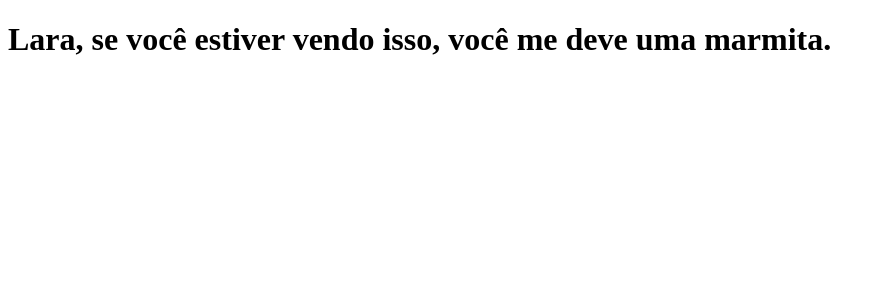
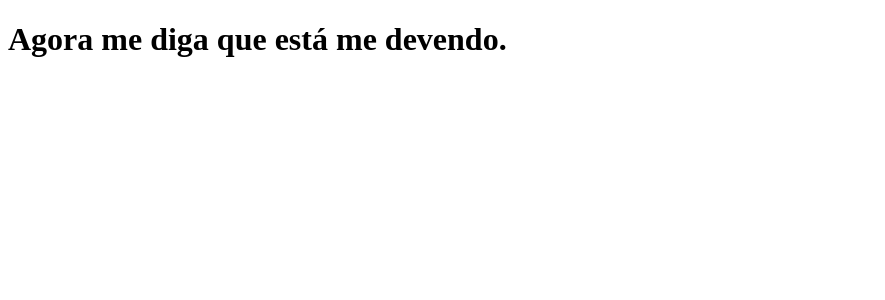
Before and after one commit to gabrielramalhao/curso.dev-tabnews, a Next.js app: page / in a window 1280 px wide. Shown: the top 300 px of the page, without its empty margins (0-885 px from the left). Built offline with nearby package versions, Linux system fonts and the light colour scheme.

Commit message:
ultima atualizacao para a Lara

```diff
--- a/pages/index.js
+++ b/pages/index.js
@@ -1,5 +1,5 @@
 function Home() {
-    return <h1>Lara, se você estiver vendo isso, você me deve uma marmita.</h1>
+    return <h1>Agora me diga que está me devendo.</h1>
 }
 
 export default Home;
```
